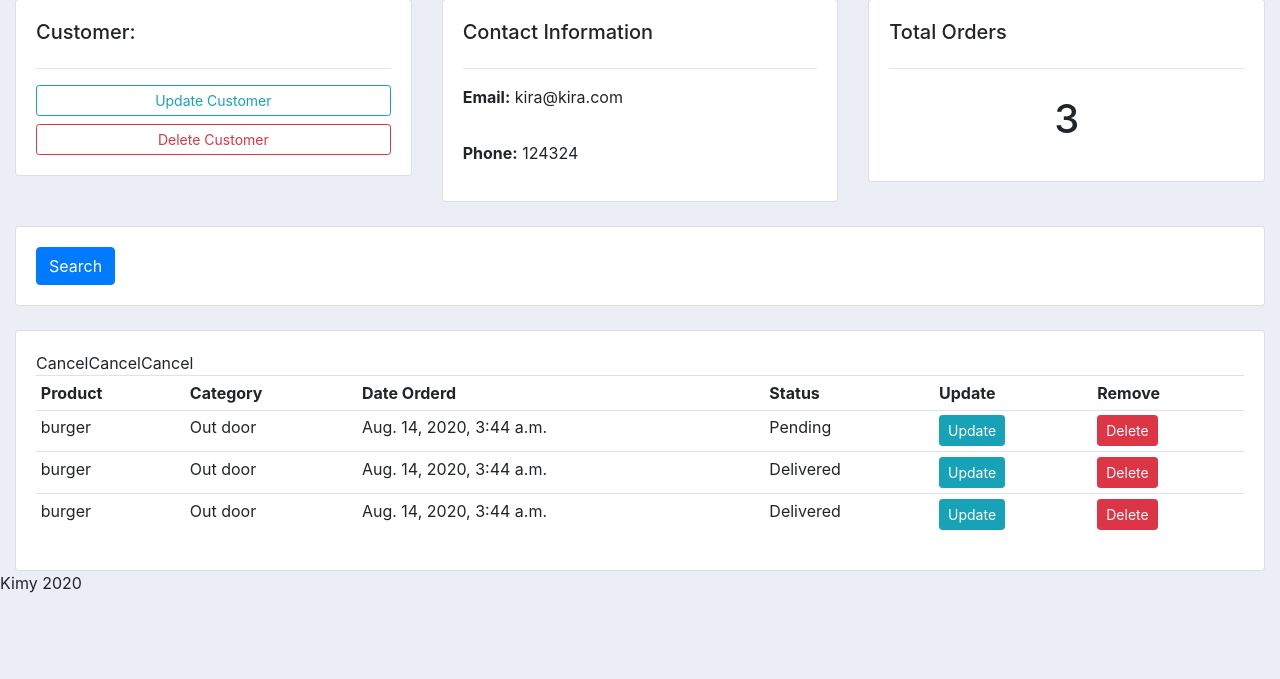
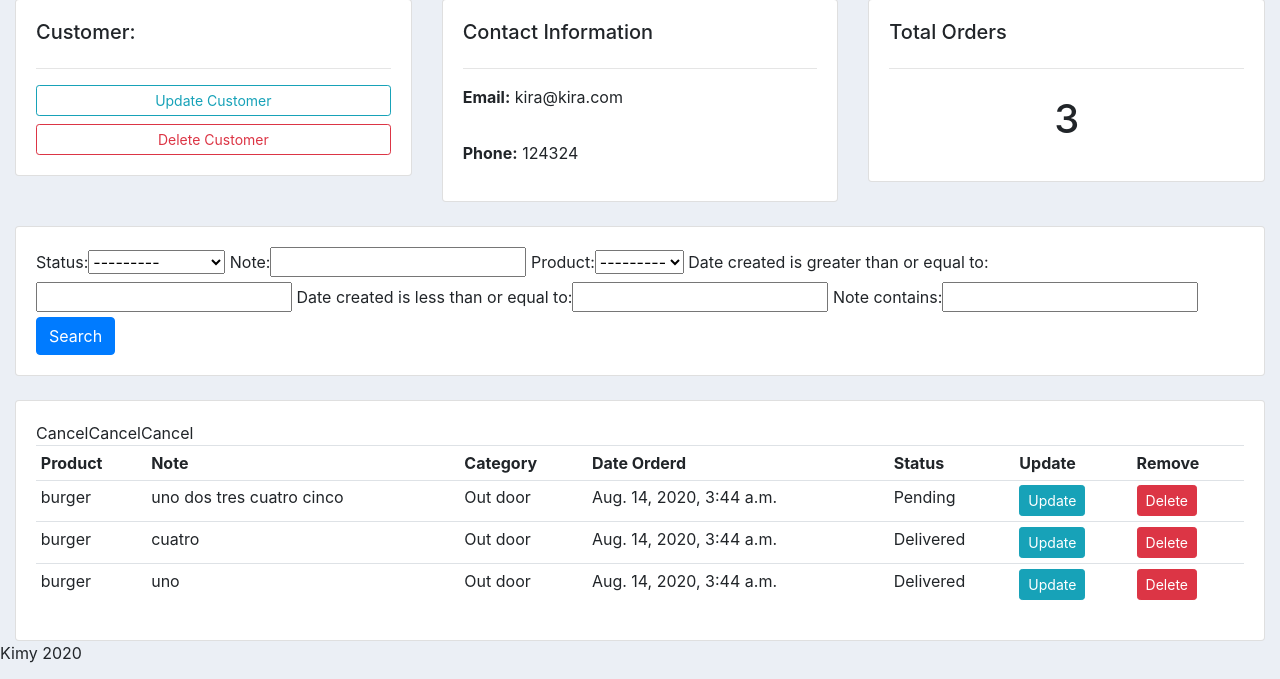
Before and after one commit to jhoanmartinezz/CRM-Django, a Django app: page /customer/1/ in a window 1280 px wide. Shown: the part 121-800 px from the top of the page. Run offline with Django 3.2, Linux system fonts and the light colour scheme; data comes from the database, SQL or seed files in the repository; both versions use the stored data as it was after the commit; some libraries are stand-ins or nearby versions.

Commit message:
filter char

```diff
--- /dev/null
+++ b/a_crm_project/b_account_app/filters.py
@@ -0,0 +1,13 @@
+import django_filters
+from django_filters import DateFilter, CharFilter
+
+from .models import *
+
+class OrderFilter(django_filters.FilterSet):
+    start_date = DateFilter(field_name = "date_created", lookup_expr = 'gte')
+    end_date = DateFilter(field_name = "date_created", lookup_expr = 'lte')
+    text = CharFilter(field_name = "note", lookup_expr = "icontains")
+    class Meta:
+        model = Order
+        fields = '__all__'
+        exclude = ['customer', 'date_created']
--- a/a_crm_project/b_account_app/models.py
+++ b/a_crm_project/b_account_app/models.py
@@ -43,6 +43,7 @@ class Order(models.Model):
     )
     date_created = models.DateTimeField(auto_now_add=True, null=True)
     status = models.CharField(max_length=200, null=True, choices=STATUS)
+    note = models.CharField(max_length=1000, null=True)
     #Foreing key
     customer = models.ForeignKey(Customer, null=True, on_delete=models.SET_NULL)
     product = models.ForeignKey(Product, null=True, on_delete=models.SET_NULL)
--- a/a_crm_project/b_account_app/templates/accounts/customer.html
+++ b/a_crm_project/b_account_app/templates/accounts/customer.html
@@ -39,7 +39,7 @@
 	<div class="col">
 		<div class="card card-body">
 			<form method="get">
-
+				{{ myFilter.form}}
 		    <button class="btn btn-primary" type="submit">Search</button>
 		  </form>
 		</div>
@@ -54,6 +54,7 @@
 			<table class="table table-sm">
 				<tr>
 					<th>Product</th>
+					<th>Note</th>
 					<th>Category</th>
 					<th>Date Orderd</th>
 					<th>Status</th>
@@ -63,6 +64,7 @@
 				{% for k in orders_customer %}
 					<tr>
 						<td>{{ k.product }}</td>
+						<td>{{ k.note }}</td>
 						<td>{{ k.product.category }}</td>
 						<td>{{ k.date_created}}</td>
 						<td>{{ k.status }}</td>
--- a/a_crm_project/b_account_app/views.py
+++ b/a_crm_project/b_account_app/views.py
@@ -1,9 +1,11 @@
 from django.shortcuts import render, redirect
-
+from django.http import HttpResponse
 from .models import *
 from b_account_app.forms import OrderForm
+from django.forms import inlineformset_factory
+from .filters import OrderFilter
+
 # Create your views here.
-from django.http import HttpResponse
 
 def home(request):
     orders = Order.objects.all() #===> bring the orders
@@ -29,9 +31,12 @@ def customer(request, pk):
     customer = Customer.objects.get(id=pk)
     orders_customer = customer.order_set.all()
     order_count = orders_customer.count()
+    myFilter = OrderFilter(request.GET, queryset=orders_customer)
+    orders_customer = myFilter.qs
     context = {'customer':customer,
                "orders_customer":orders_customer,
-               "order_count":order_count}
+               "order_count":order_count,
+               "myFilter":myFilter}
     return render(request,"accounts/customer.html", context)
 
 def createOrder(request):
```
Also changed, not shown: a_crm_project/b_account_app/migrations/0006_auto_20200814_1738.py (added), a_crm_project/db.sqlite3.
